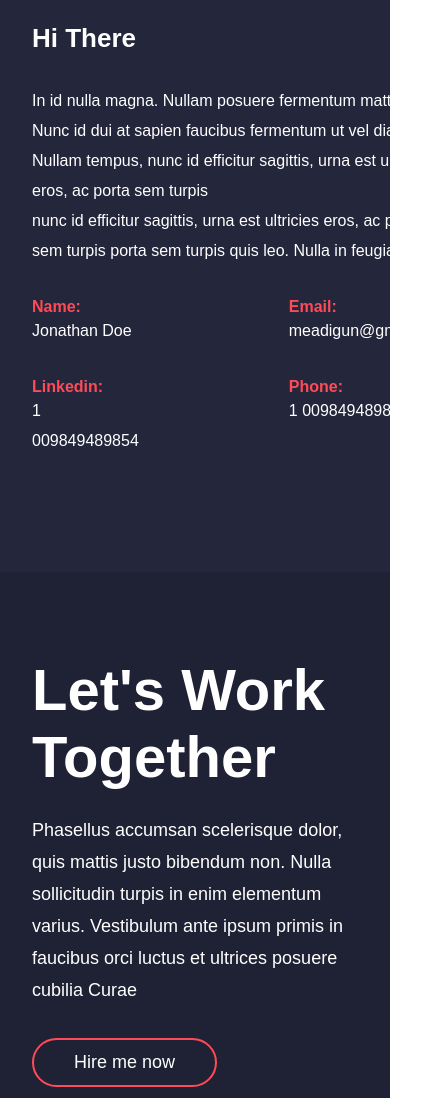
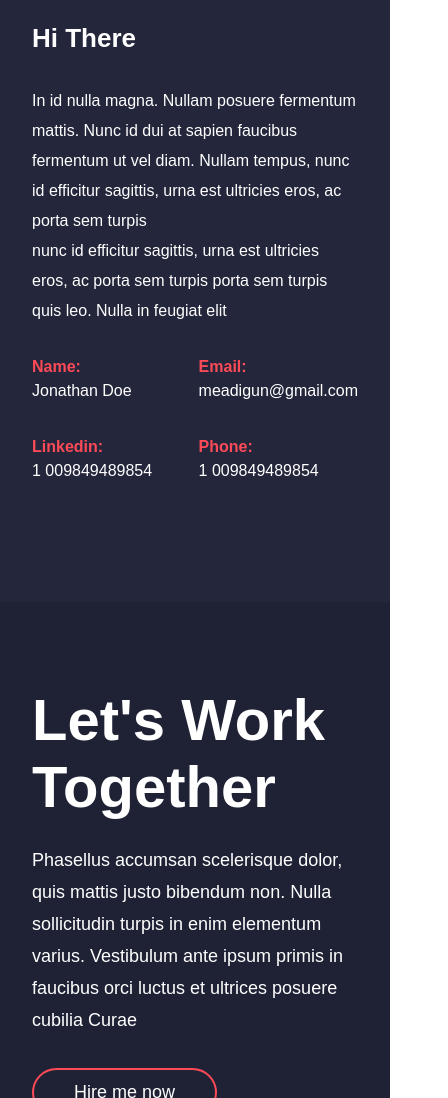
Before and after one commit to tomisinadigun/html-checkpoint, a plain HTML site: page index.html in a window 390 px wide. Shown: the part 4428-5526 px from the top of the page, 448 px wide, since content can reach past the window. Drawn offline with Linux system fonts and the light colour scheme.

Commit message:
mobile responsive error

```diff
--- a/styles/main.scss
+++ b/styles/main.scss
@@ -332,6 +332,7 @@ header{
         }
 
         #about-info{
+            width: 100%;
             h5{
                 @include text-style($textColor:white, $textWeight:800, $textSize:26px );
                 margin-bottom: 32px;
@@ -342,7 +343,8 @@ header{
             }
             #contact-info{
                 display: flex;
-                grid-column-gap: 150px;
+                // grid-column-gap: 50px;
+                justify-content: space-between;
                 margin-top: 32px;
             }
             #name-phone{
```
Also changed, not shown: styles/main.css, 1 other file.
